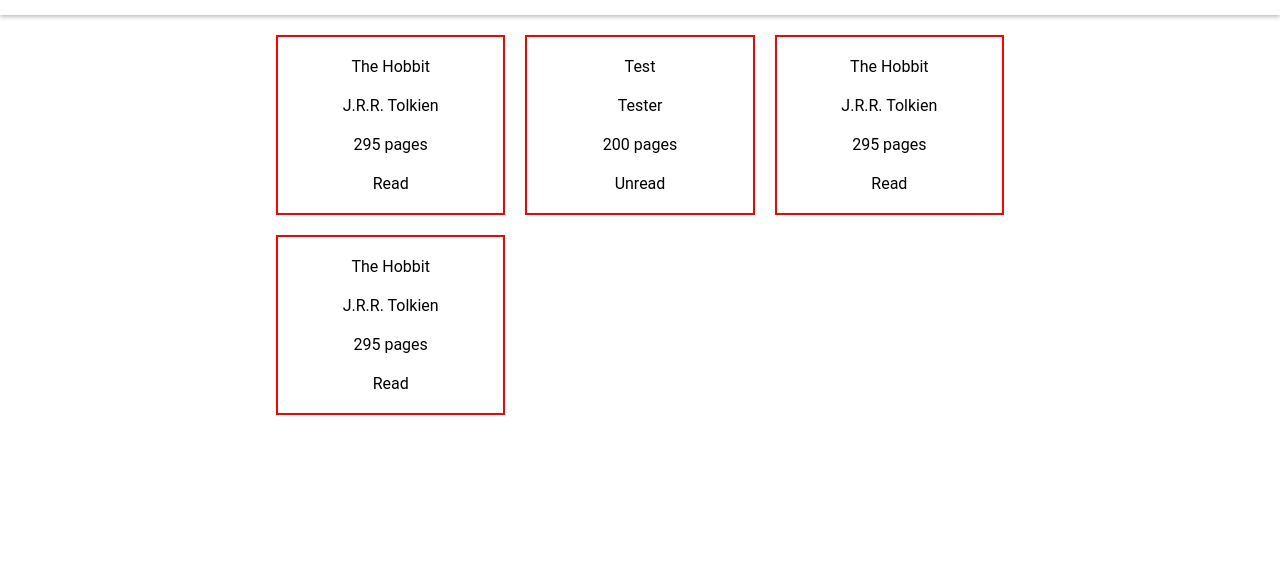
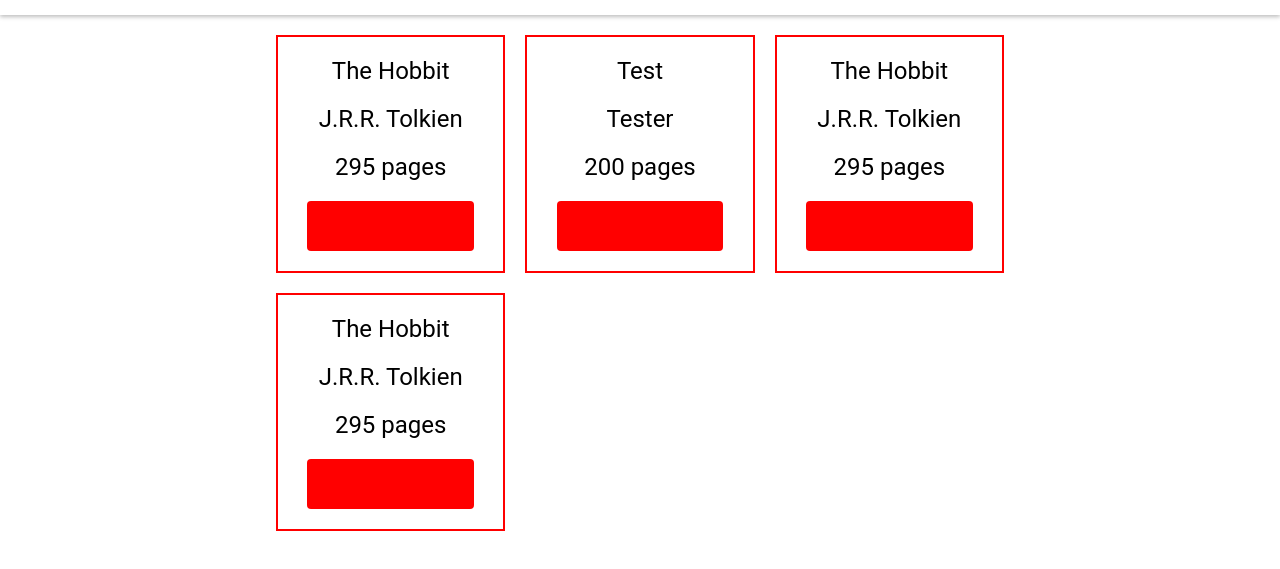
Before and after one commit to NAHammell/library, a plain HTML site: page index.html in a window 1280 px wide. Shown: the part 65-634 px from the top of the page. Drawn offline with Linux system fonts and the light colour scheme.

Commit message:
Begin styling checkbox

```diff
--- a/script.js
+++ b/script.js
@@ -19,18 +19,19 @@ function createCard(book) {
     let title = document.createElement('p');
     let author = document.createElement('p');
     let pages = document.createElement('p');
-    let status = document.createElement('p');
+    let status = document.createElement('input');
+
+    status.setAttribute('type', 'checkbox');
 
     title.textContent = book.title;
     author.textContent = book.author;
     pages.textContent = `${book.pages} pages`;
-    status.textContent = book.status;
 
     card.classList.add('bookCard');
     title.classList.add('cardTitle');
     author.classList.add('cardAuthor');
     pages.classList.add('cardPages');
-    title.classList.add('cardStatus');
+    status.classList.add('cardStatus');
 
     card.appendChild(title);
     card.appendChild(author);
--- a/styles.css
+++ b/styles.css
@@ -26,7 +26,7 @@ img {
 
 /* Import font */
 
-@import url('https://fonts.googleapis.com/css2?family=Roboto:wght@300;400;700&display=swap');
+@import url('https://fonts.googleapis.com/css2?family=Roboto:wght@300;400;500;700&display=swap');
 
 /* Styling */
 
@@ -79,3 +79,24 @@ body {
     gap: 20px;
     border: 2px solid red;
 }
+
+.bookCard,
+.cardAuthor,
+.cardPages {
+    font-size: 1.5rem;
+}
+
+.cardStatus {
+    -webkit-appearance: none;
+    appearance: none;
+    background-color: #fff;
+    margin: 0;
+    width: 90%;
+    height: 50px;
+    border-radius: 4px;
+    background-color: red;
+}
+
+.cardStatus:checked {
+    background-color: green;
+}
```
